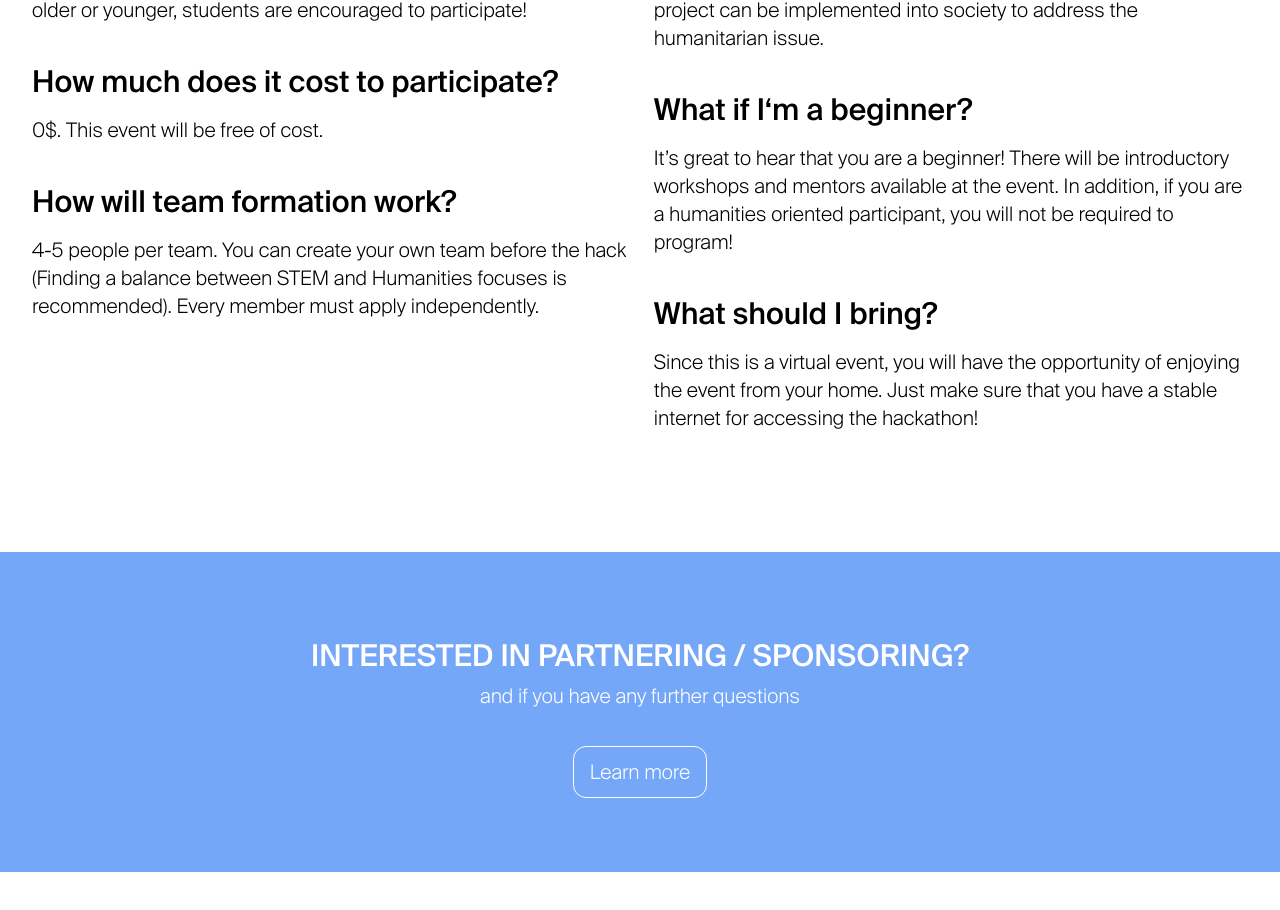
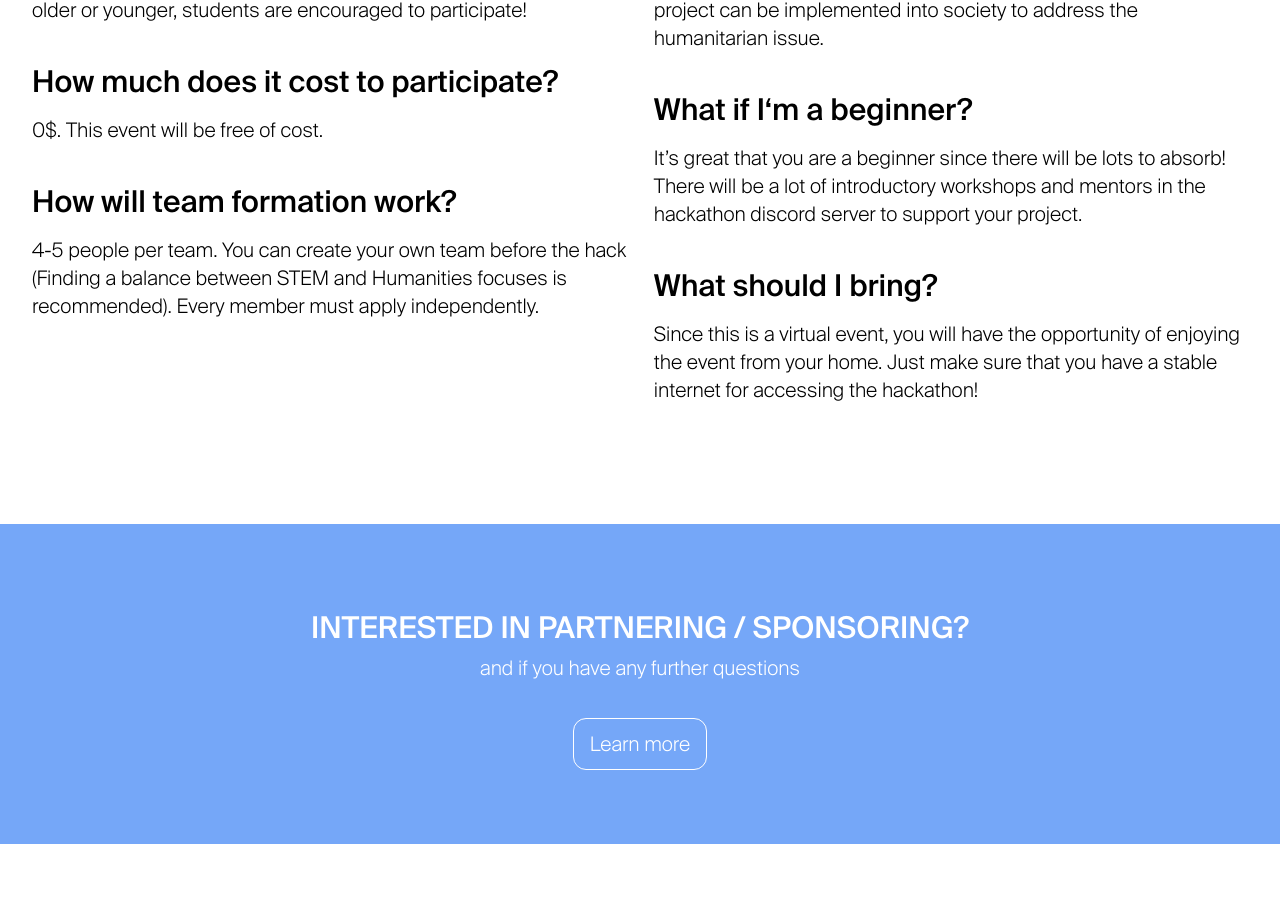
Before and after one commit to jerryq0101/BUILD-23-website, a Next.js app in the folder src/: page / in a window 1280 px wide. Shown: the part 3410-4320 px from the top of the page. Built offline with nearby package versions, Linux system fonts and the light colour scheme; a web font is replaced by a local one.

Commit message:
Changed description

```diff
--- a/src/pages/index.js
+++ b/src/pages/index.js
@@ -130,7 +130,7 @@ export default function Home() {
               />
               <FaqSection
                 q="What if I‘m a beginner?"
-                a="It’s great to hear that you are a beginner! There will be introductory workshops and mentors available at the event. In addition, if you are a humanities oriented participant, you will not be required to program!"
+                a="It’s great that you are a beginner since there will be lots to absorb! There will be a lot of introductory workshops and mentors in the hackathon discord server to support your project."
               />
               <FaqSection
                 q="What should I bring?"
```
